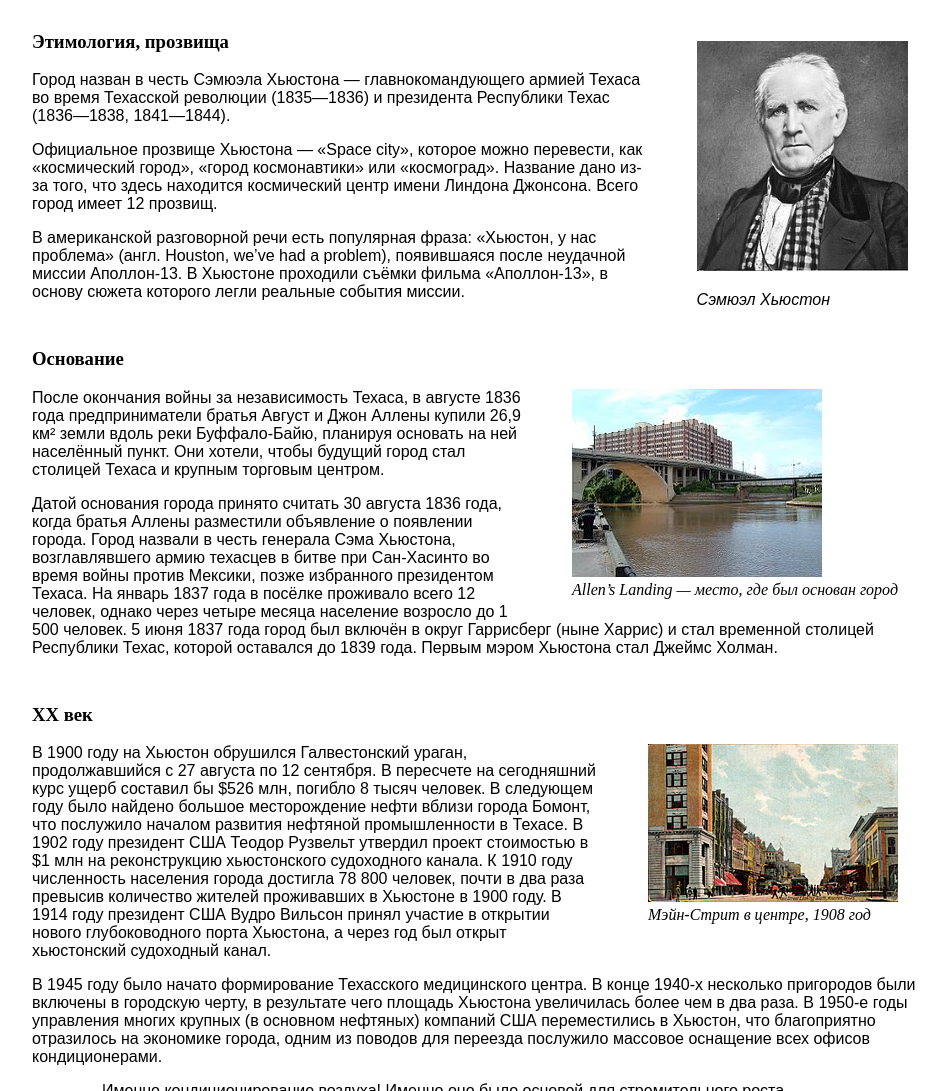
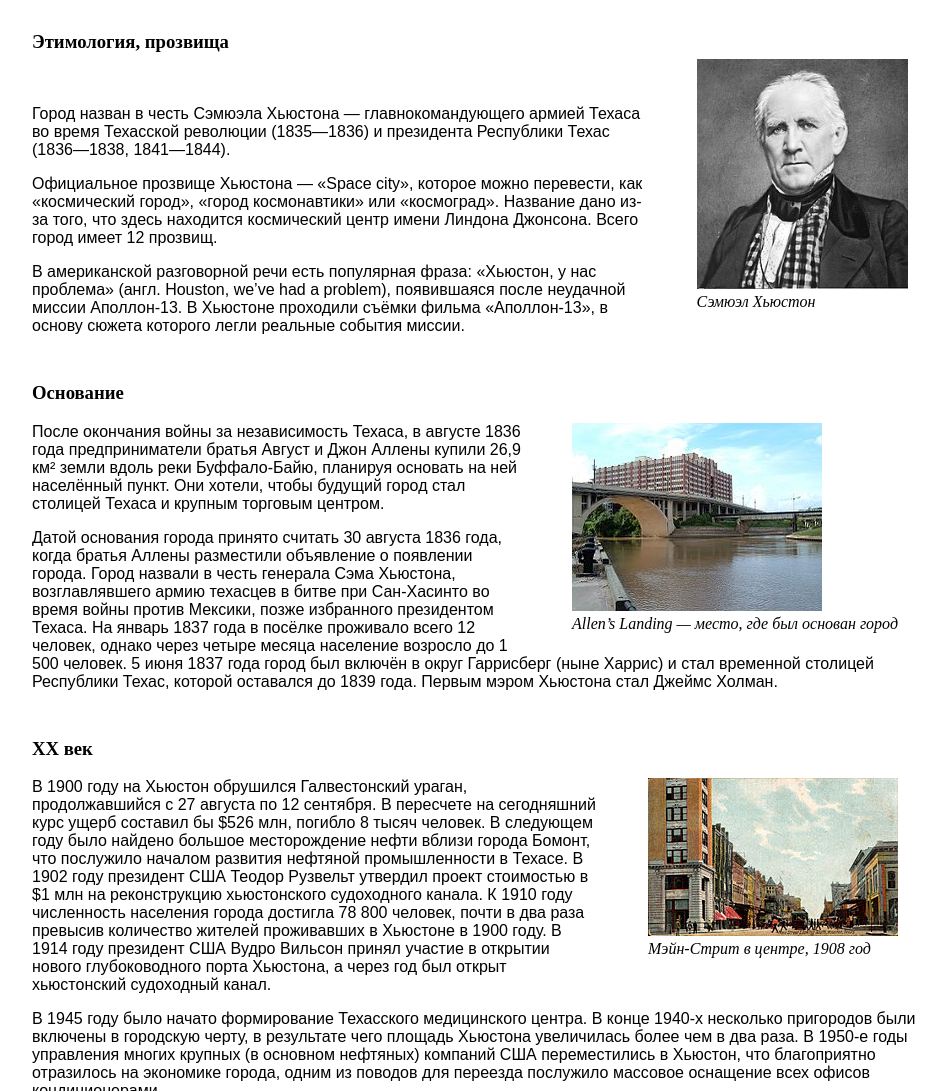
Before and after one commit to Msho19972010/SecondSite, a plain HTML site: page index.html in a window 1280 px wide. Shown: the part 955-2046 px from the top of the page, without its empty margins (160-1106 px from the left). Drawn offline with Linux system fonts and the light colour scheme.

Commit message:
Update index.html

```diff
--- a/index.html
+++ b/index.html
@@ -76,10 +76,11 @@
     </ol>
     <h2 id="history">История</h2>
     <h3 id="etimologiya_prozvishya">Этимология, прозвища</h3>
+    <br />
     <div class="ded">
       <img src="images/Sam_Houston_portrait.jpg" alt="none" />
       <br />
-      <p><em>Сэмюэл Хьюстон</em></p>
+      <span><em>Сэмюэл Хьюстон</em></span>
     </div>
     <p>
       Город назван в честь Сэмюэла Хьюстона — главнокомандующего армией Техаса
```
